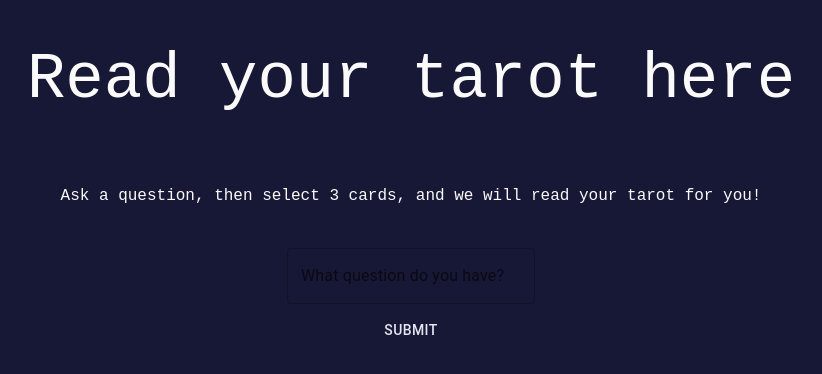
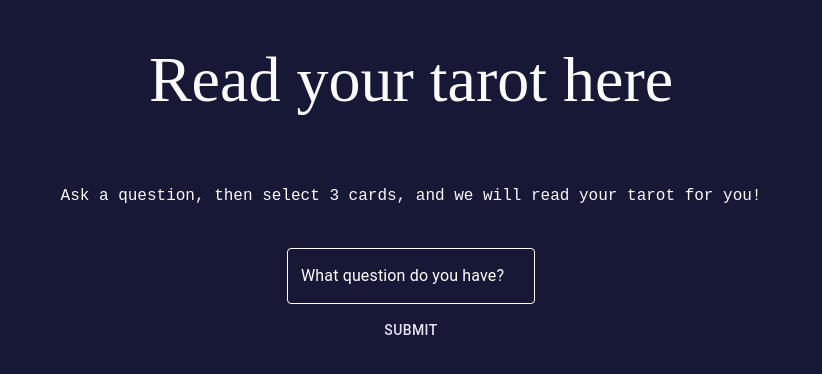
Before and after one commit to aprilmusic/tarot, a React (Vite) app: page / in a window 1280 px wide. Shown: the top 374 px of the page, without its empty margins (229-1051 px from the left). Built offline with nearby package versions, Linux system fonts and the light colour scheme; no server answers.

Commit message:
textbox looks better

```diff
--- a/package.json
+++ b/package.json
@@ -17,6 +17,7 @@
     "@emotion/styled": "^11.11.0",
     "@hookform/resolvers": "^3.3.2",
     "@mui/material": "^5.15.2",
+    "@mui/styled-engine-sc": "^6.0.0-alpha.10",
     "@radix-ui/react-accordion": "^1.1.2",
     "@radix-ui/react-alert-dialog": "^1.0.5",
     "@radix-ui/react-aspect-ratio": "^1.0.3",
@@ -57,6 +58,7 @@
     "react-dom": "^18.2.0",
     "react-hook-form": "^7.47.0",
     "react-spinners": "^0.13.8",
+    "styled-components": "^6.1.6",
     "tailwind-merge": "^1.14.0",
     "tailwindcss-animate": "^1.0.7",
     "uuid": "^9.0.1",
--- a/src/App.tsx
+++ b/src/App.tsx
@@ -142,7 +142,11 @@
                     onChange={handleInputChange}
                     className="fadeIn"
                     fullWidth={true}
-                    sx={{ input: { color: "white", opacity: 0.8 } }}
+                    sx={{
+                      input: { color: "white", opacity: 0.8 },
+                      fieldset: { borderColor: "white" },
+                      label: { color: "white" },
+                    }}
                     InputProps={{
                       classes: {
                         notchedOutline: "whiteTextField",
--- a/src/fortune/Fortune.tsx
+++ b/src/fortune/Fortune.tsx
@@ -71,6 +71,7 @@
               className={
                 i === 0 ? "fadeIn" : i === 1 ? "fadeInLater" : "fadeInLatest"
               }
+              width="33%"
             >
               <img
                 src={tarotCard?.image ? IMAGES[tarotCard.image] : cardBack}
--- a/src/index.scss
+++ b/src/index.scss
@@ -35,14 +35,11 @@
 }
 
 h1 {
-  position: relative;
-  font-family: "Avenir", monospace;
-  white-space: nowrap;
+  font-family: "Avenir";
   font-size: 64px;
 }
 
 h2 {
-  position: relative;
   font-family: "Avenir";
   font-style: italic;
   font-size: 24px;
@@ -62,15 +59,15 @@
 }
 
 .fadeIn {
-  animation: fadeIn 5s;
+  animation: fadeIn 3s;
 }
 
 .fadeInLater {
-  animation: fadeInOffset 6s;
+  animation: fadeInOffset 5s;
 }
 
 .fadeInLatest {
-  animation: fadeInOffset 8s;
+  animation: fadeInOffset 7s;
 }
 
 
```
Also changed, not shown: 1 other file (tests, documents, lock files or other folders).
